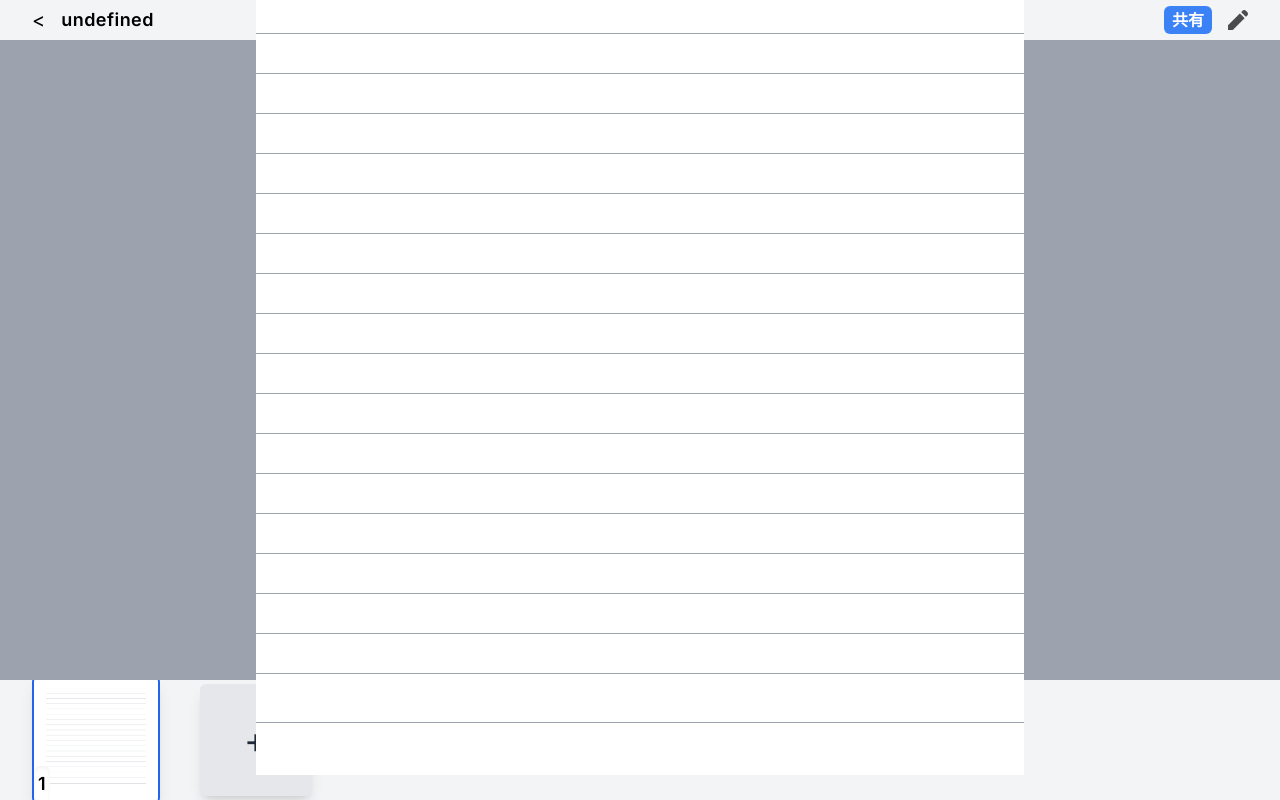
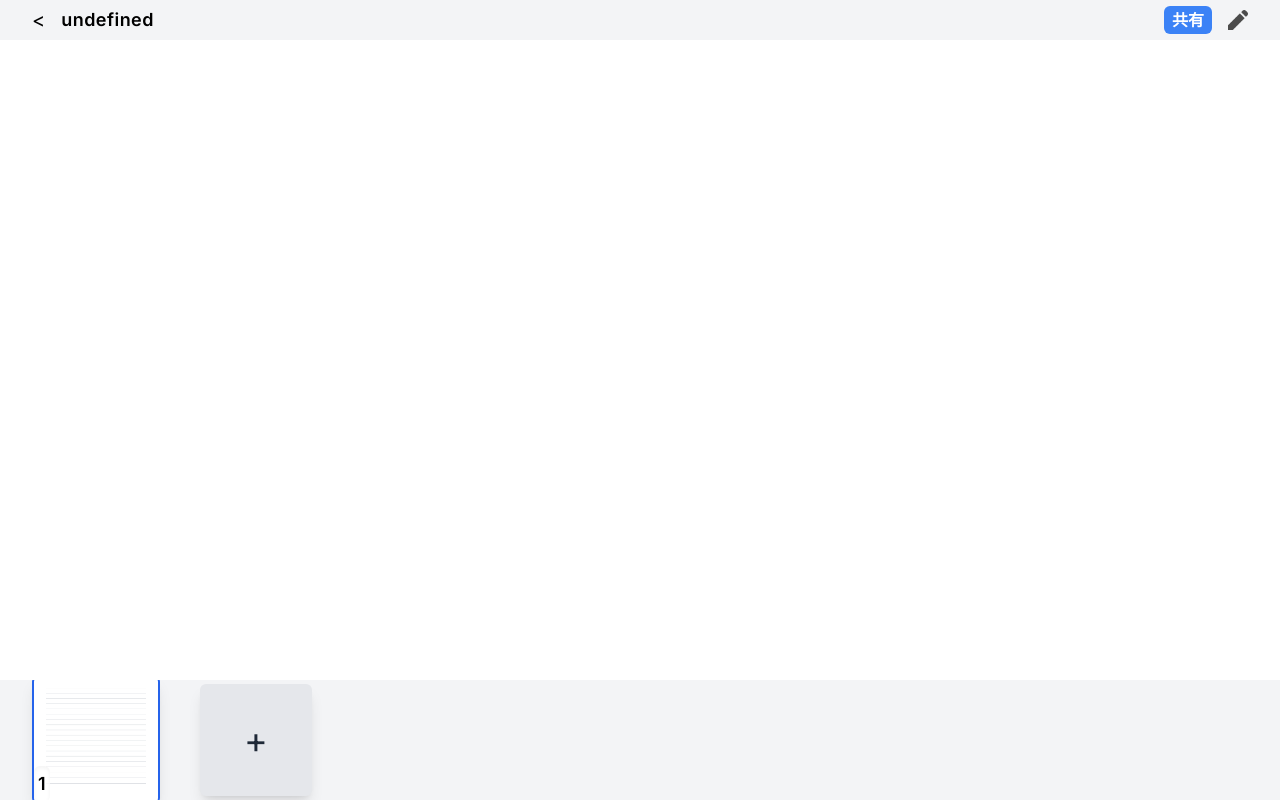
Before and after one commit to koichi-omae/ipad-note-app, a Next.js app: page /demo in a window 1280 px wide. Built offline with nearby package versions, Linux system fonts and the light colour scheme.

Commit message:
配置の修正

```diff
--- a/src/app/demo/page.tsx
+++ b/src/app/demo/page.tsx
@@ -9,29 +9,7 @@ export default function Demo() {
   return (
     <RecoilRoot>
       <PageHeaderContainer />
-      <div className='flex h-[80vh] items-center justify-center bg-gray-400 lg:p-8'>
-        <div className='z-10 h-[830px] w-[768px] bg-white'>
-          <div className='w-full border-b border-b-gray-400 pt-12' />
-          <div className='h-10 w-full border-b border-b-gray-400 ' />
-          <div className='h-10 w-full border-b border-b-gray-400 ' />
-          <div className='h-10 w-full border-b border-b-gray-400 ' />
-          <div className='h-10 w-full border-b border-b-gray-400 ' />
-          <div className='h-10 w-full border-b border-b-gray-400 ' />
-          <div className='h-10 w-full border-b border-b-gray-400 ' />
-          <div className='h-10 w-full border-b border-b-gray-400 ' />
-          <div className='h-10 w-full border-b border-b-gray-400 ' />
-          <div className='h-10 w-full border-b border-b-gray-400 ' />
-          <div className='h-10 w-full border-b border-b-gray-400 ' />
-          <div className='h-10 w-full border-b border-b-gray-400 ' />
-          <div className='h-10 w-full border-b border-b-gray-400 ' />
-          <div className='h-10 w-full border-b border-b-gray-400 ' />
-          <div className='h-10 w-full border-b border-b-gray-400 ' />
-          <div className='h-10 w-full border-b border-b-gray-400 ' />
-          <div className='h-10 w-full border-b border-b-gray-400 ' />
-          <div className='h-10 w-full border-b border-b-gray-400 ' />
-          <div className='w-full border-b border-b-gray-400 pb-12' />
-        </div>
-      </div>
+      <canvas id='canvas' className='h-screen w-full'></canvas>
       <PreviewContainer />
       <AddPencilModalContainer />
     </RecoilRoot>
--- a/src/components/Common/PageHeader.tsx
+++ b/src/components/Common/PageHeader.tsx
@@ -24,7 +24,7 @@ function PageHeaderPresentation({ ...props }: PageHeaderProps) {
 
   return (
     <header
-      className='flex h-[5vh] w-full items-center justify-between bg-gray-100 px-8'
+      className='fixed flex h-[5vh] w-full items-center justify-between bg-gray-100 px-8'
       onClick={(e) => props.headerClick(e)}
     >
       <ul className='flex items-center gap-4'>
--- a/src/components/Demo/Preview/Preview.tsx
+++ b/src/components/Demo/Preview/Preview.tsx
@@ -15,7 +15,7 @@ interface PreviewProps {
 
 function PreviewPresentation({ ...props }: PreviewProps) {
   return (
-    <div className='flex h-[15vh] w-full items-center overflow-x-scroll bg-gray-100  px-8'>
+    <div className='fixed bottom-0 z-50 flex h-[15vh] w-full items-center overflow-x-scroll bg-gray-100  px-8'>
       <div className='flex items-center gap-10'>
         {props.previewBoxes.map((previewBox, index) => (
           <PreviewBoxPresentation
```
